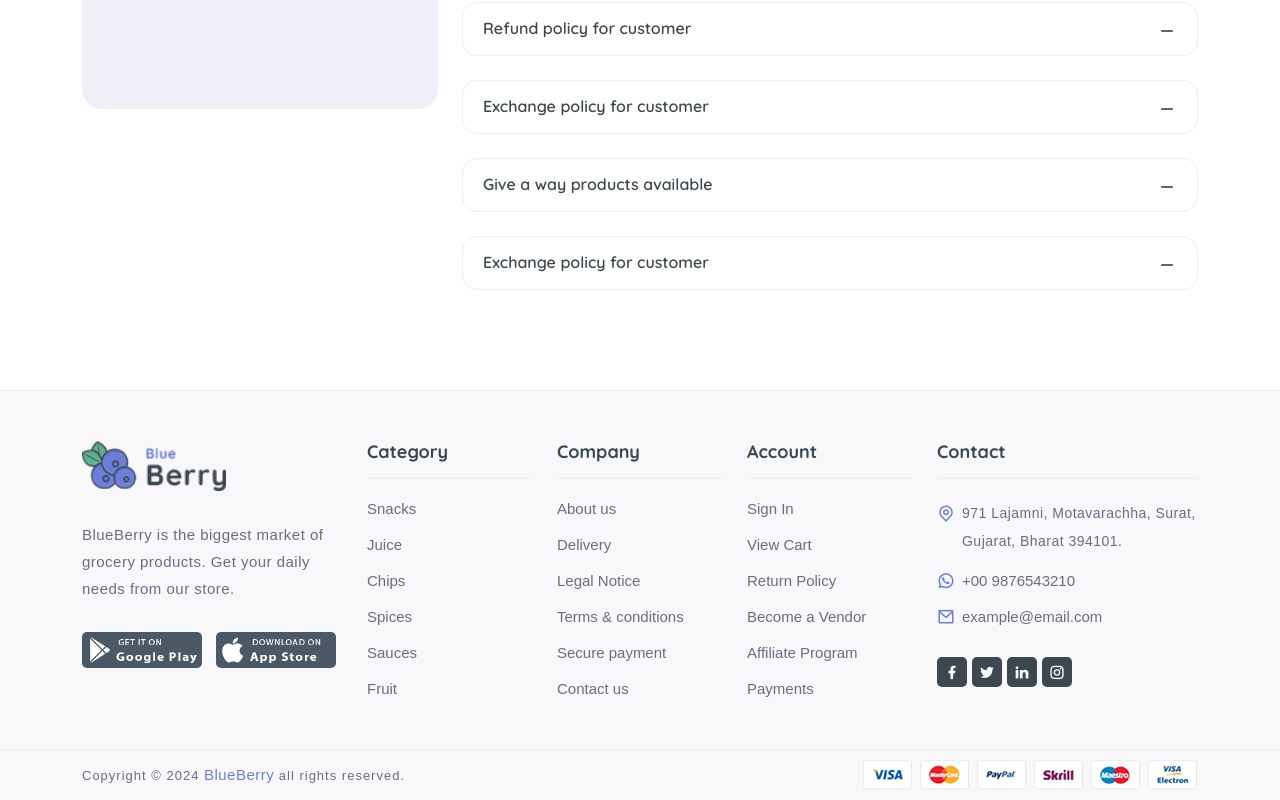
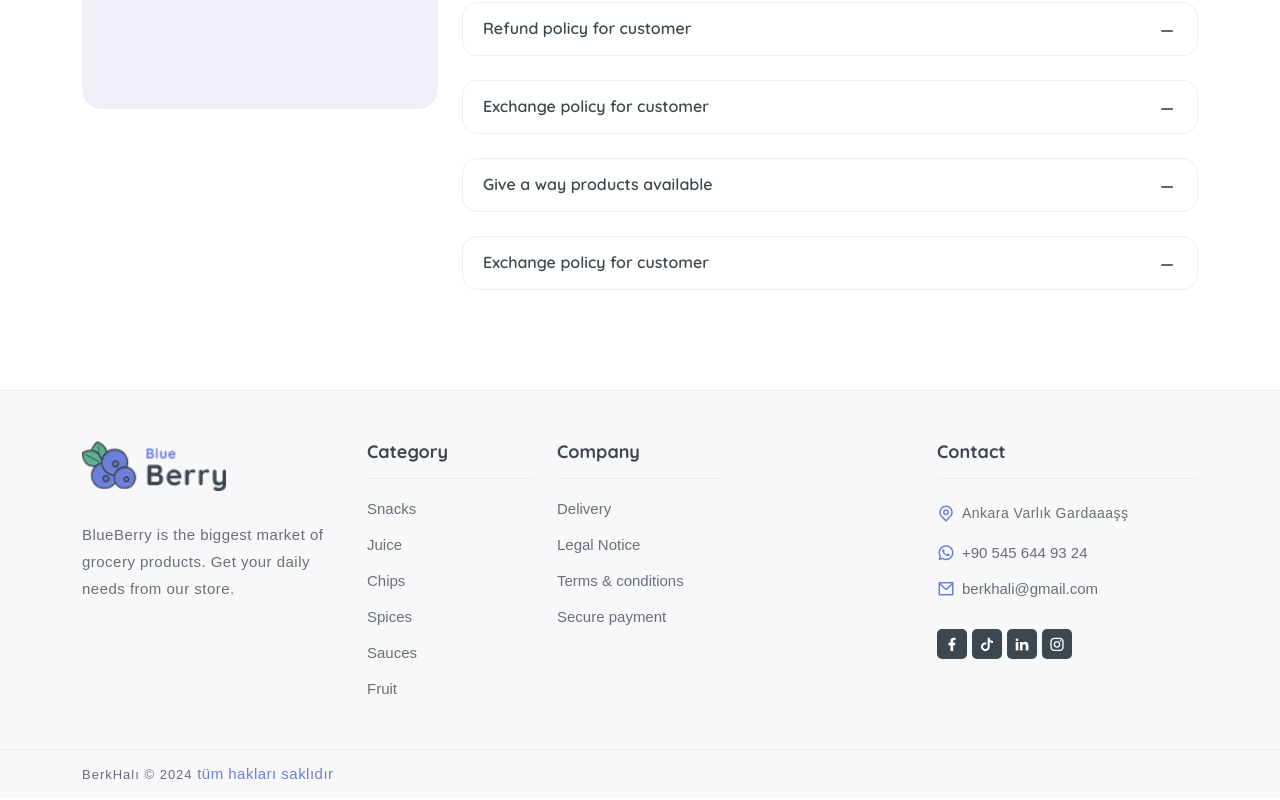
Before and after one commit to mfrknbrk/BerkHali.WebSite, a Next.js app: page /faq in a window 1280 px wide. Shown: the part 540-1340 px from the top of the page. Built offline with nearby package versions, Linux system fonts and the light colour scheme.

Commit message:
alt bar hakkında bazı değişikler yapıldı

```diff
--- a/src/components/layout/Footer.tsx
+++ b/src/components/layout/Footer.tsx
@@ -236,12 +236,12 @@
                                         <p className="bb-footer-detail">BlueBerry is the biggest market of grocery products. Get
                                             your daily needs from our store.</p>
                                         <div className="bb-app-store">
-                                            <a onClick={(e) => e.preventDefault()} href="#" className="app-img">
+                                            {/* <a onClick={(e) => e.preventDefault()} href="#" className="app-img">
                                                 <img src="/assets/img/app/android.png" className="adroid" alt="apple" />
                                             </a>
                                             <a onClick={(e) => e.preventDefault()} href="#" className="app-img">
                                                 <img src="/assets/img/app/apple.png" className="apple" alt="apple" />
-                                            </a>
+                                            </a> */}
                                         </div>
                                     </div>
                                 </Col>
@@ -294,9 +294,9 @@
                                             }}
                                         >
                                             <ul className="align-items-center">
-                                                <li className="bb-footer-link">
+                                                {/* <li className="bb-footer-link">
                                                     <Link href="/about-us">About us</Link>
-                                                </li>
+                                                </li> */}
                                                 <li className="bb-footer-link">
                                                     <Link href="/track-order">Delivery</Link>
                                                 </li>
@@ -309,16 +309,16 @@
                                                 <li className="bb-footer-link">
                                                     <Link href="/checkout">Secure payment</Link>
                                                 </li>
-                                                <li className="bb-footer-link">
+                                                {/* <li className="bb-footer-link">
                                                     <Link href="/contact-us">Contact us</Link>
-                                                </li>
+                                                </li> */}
                                             </ul>
                                         </motion.div>
                                     </div>
                                 </Col>
                                 <Col lg={2} className="bb-footer-service col-12">
                                     <div className="bb-footer-widget">
-                                        <h4 onClick={() => toggleDropdown("account")} className="bb-footer-heading">Account<div className='bb-heading-res'><i className='ri-arrow-down-s-line'></i></div></h4>
+                                        {/* <h4 onClick={() => toggleDropdown("account")} className="bb-footer-heading">Account<div className='bb-heading-res'><i className='ri-arrow-down-s-line'></i></div></h4> */}
                                         <motion.div
                                             className={`bb-footer-links bb-footer-dropdown`}
                                             initial={{ height: 0, opacity: 0, translateY: -20 }}
@@ -336,7 +336,7 @@
                                             }}
                                         >
                                             <ul className="align-items-center">
-                                                <li className="bb-footer-link">
+                                                {/* <li className="bb-footer-link">
                                                     <Link href="/login">Sign In</Link>
                                                 </li>
                                                 <li className="bb-footer-link">
@@ -353,7 +353,7 @@
                                                 </li>
                                                 <li className="bb-footer-link">
                                                     <Link href="/checkout">Payments</Link>
-                                                </li>
+                                                </li> */}
                                             </ul>
                                         </motion.div>
                                     </div>
@@ -383,19 +383,19 @@
                                                         <span className="mt-15px">
                                                             <i className="ri-map-pin-line"></i>
                                                         </span>
-                                                        <p>971 Lajamni, Motavarachha, Surat, Gujarat, Bharat 394101.</p>
+                                                        <p>Ankara Varlık Gardaaaşş</p>
                                                     </li>
                                                     <li className="bb-footer-link bb-foo-call">
                                                         <span>
                                                             <i className="ri-whatsapp-line"></i>
                                                         </span>
-                                                        <Link href="tel:+009876543210">+00 9876543210</Link>
+                                                        <Link href="tel:+009876543210">+90 545 644 93 24</Link>
                                                     </li>
                                                     <li className="bb-footer-link bb-foo-mail">
                                                         <span>
                                                             <i className="ri-mail-line"></i>
                                                         </span>
-                                                        <Link href="mailto:example@email.com">example@email.com</Link>
+                                                        <Link href="mailto:example@email.com">berkhali@gmail.com</Link>
                                                     </li>
                                                 </ul>
                                             </motion.div>
@@ -409,7 +409,7 @@
                                                         <a onClick={(e) => e.preventDefault()} href="#"><i className="ri-facebook-fill"></i></a>
                                                     </li>
                                                     <li className="bb-footer-link">
-                                                        <a onClick={(e) => e.preventDefault()} href="#"><i className="ri-twitter-fill"></i></a>
+                                                        <a onClick={(e) => e.preventDefault()} href="#"><i className="ri-tiktok-fill"></i></a>
                                                     </li>
                                                     <li className="bb-footer-link">
                                                         <a onClick={(e) => e.preventDefault()} href="#"><i className="ri-linkedin-fill"></i></a>
@@ -431,16 +431,16 @@
                                 <div className="bb-bottom-info">
                                     <div className="footer-copy">
                                         <div className="footer-bottom-copy ">
-                                            <div className="bb-copy">Copyright © <span id="copyright_year">2024 </span>
-                                                <Link className="site-name" href="/">BlueBerry</Link> all rights reserved.
+                                            <div className="bb-copy">BerkHalı © <span id="copyright_year">2024 </span>
+                                                <Link className="site-name" href="/">tüm hakları saklıdır </Link>
                                             </div>
                                         </div>
                                     </div>
                                     <div className="footer-bottom-right">
                                         <div className="footer-bottom-payment d-flex justify-content-center">
-                                            <div className="payment-link">
+                                            {/* <div className="payment-link">
                                                 <img src="/assets/img/payment/payment.png" alt="payment" />
-                                            </div>
+                                            </div> */}
                                         </div>
                                     </div>
                                 </div>
```
